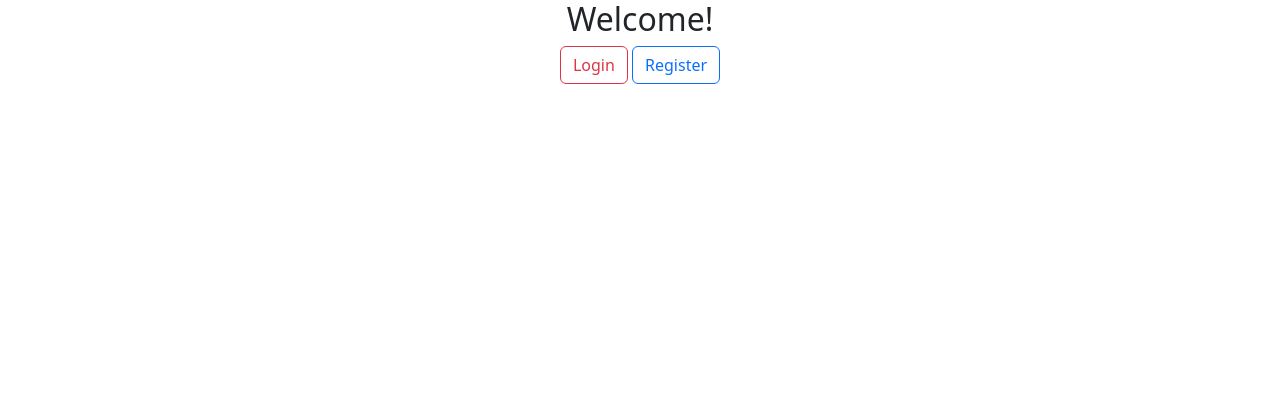
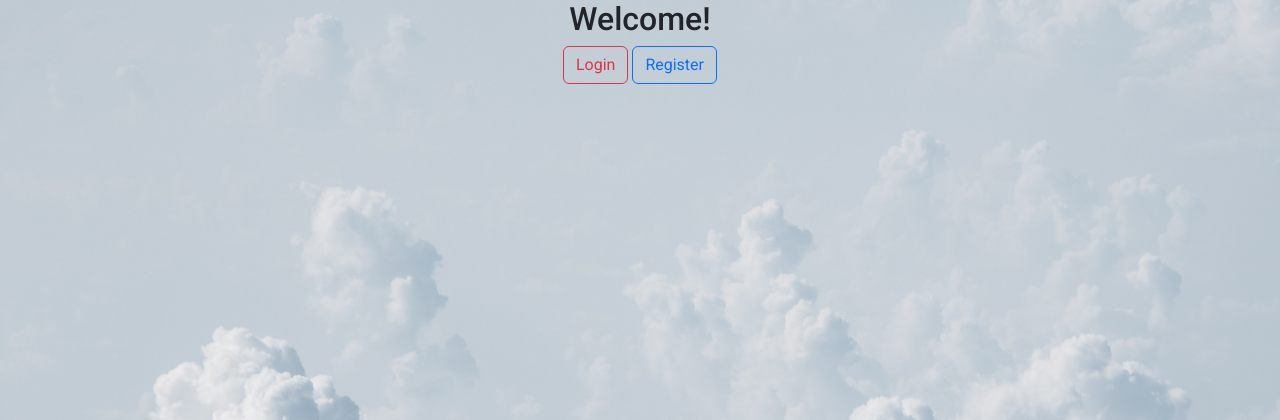
Before and after one commit to wzyndul/cloud_computing_systems, a Django app: page / in a window 1280 px wide. Shown: the top 420 px of the page. Run offline with Django 4.2, Linux system fonts and the light colour scheme.

Commit message:
Adding CSS works, will rebranch from now

```diff
--- /dev/null
+++ b/cloud_django_project/static/index.css
@@ -0,0 +1,6 @@
+body {
+    background-image: url("bg.jpg");
+    background-repeat: no-repeat;
+    background-size: cover;
+    background-attachment: fixed;
+}
--- /dev/null
+++ b/cloud_django_project/static/main.css
@@ -0,0 +1,8 @@
+@import url('https://fonts.googleapis.com/css2?family=Roboto:wght@100;300;400;500;900&display=swap');
+
+* {
+  margin: 0;
+  padding: 0;
+  box-sizing: border-box;
+  font-family: 'Roboto', sans-serif;
+}
--- a/cloud_django_project/templates/base.html
+++ b/cloud_django_project/templates/base.html
@@ -7,7 +7,7 @@
     <link rel="stylesheet" href="https://cdn.jsdelivr.net/npm/bootstrap@5.2.3/dist/css/bootstrap.min.css"
           integrity="sha384-rbsA2VBKQhggwzxH7pPCaAqO46MgnOM80zW1RWuH61DGLwZJEdK2Kadq2F9CUG65" crossorigin="anonymous">
     {% load static %}
-    <link rel="stylesheet" href="{% static 'css/storage.css' %}">
+    <link rel="stylesheet" href="{% static 'main.css' %}">
 </head>
 <body>
 <main>
--- a/cloud_django_project/templates/index.html
+++ b/cloud_django_project/templates/index.html
@@ -1,7 +1,9 @@
 {% extends "base.html" %}
+{% load static %}
 {% block title %} Home {% endblock %}
 
 {% block content %}
+    <link rel="stylesheet" type="text/css" href="{% static 'index.css' %}">
     {% if request.user.is_authenticated %}
         <h2 class="text-center">Welcome, {{ request.user.username | title }}!</h2>
         <div class="text-center">
```
Also changed, not shown: cloud_django_project/static/storage.css (+0 -10 lines), cloud_django_project/static/bg.jpg (added).
